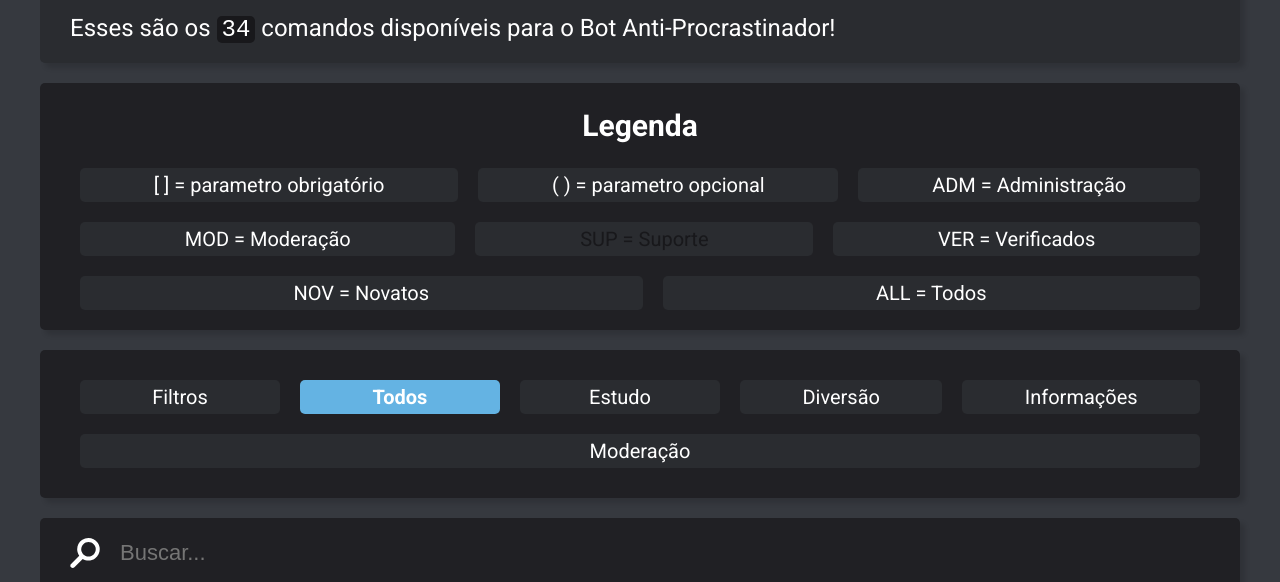
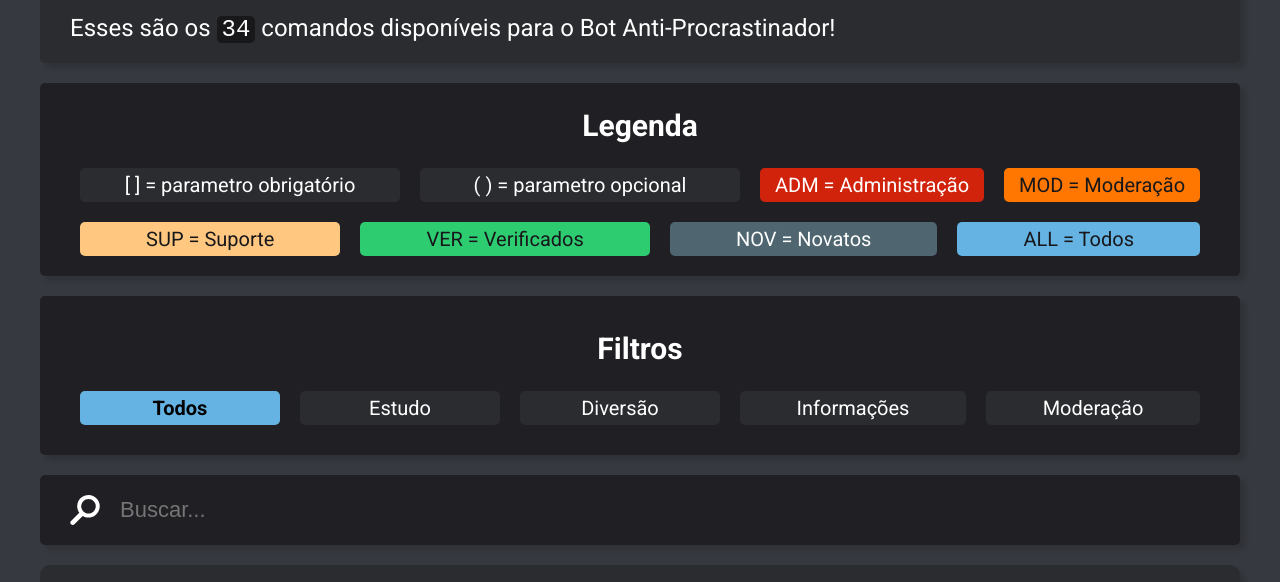
Before and after one commit to igorroc/ProcrastinaNao, a website: page comandos.html in a window 1280 px wide. Shown: the part 184-766 px from the top of the page. Drawn offline with Linux system fonts and the light colour scheme.

Commit message:
[add]: Accessibility [remove]: Unused keyframes [add]: Filters legend

```diff
--- a/comandos.css
+++ b/comandos.css
@@ -145,6 +145,8 @@ secret:hover {
 
 	position: sticky;
 	top: 0;
+
+	user-select: none;
 }
 
 .legenda li:first-child {
@@ -159,7 +161,7 @@ secret:hover {
 }
 
 .legenda li {
-	min-width: 300px;
+	min-width: max-content;
 	flex-grow: 1;
 
 	text-align: center;
@@ -169,7 +171,7 @@ secret:hover {
 	border-radius: 5px;
 
 	margin: 10px 10px;
-	padding: 5px 0;
+	padding: 5px 10px;
 }
 
 .filtros {
@@ -210,6 +212,18 @@ secret:hover {
 	background-color: #83b7d88c;
 }
 
+.filtros li:first-child {
+	width: 100%;
+	flex-grow: unset;
+
+	background: none;
+	border-radius: 0;
+
+	font-size: 1.5em;
+	font-weight: bold;
+
+	cursor: auto;
+}
 .lista li {
 	height: fit-content;
 
@@ -236,15 +250,14 @@ secret:hover {
 	max-height: 0;
 	overflow: hidden;
 
-	transition: max-height 300ms ease;
+	transition: max-height 300ms ease, margin 300ms ease;
 }
 
 .lista li:hover .desc {
+	margin: 10px 0;
+
 	max-height: 300px;
-
 	overflow: auto;
-
-	margin: 10px 0;
 }
 
 .title {
@@ -257,13 +270,13 @@ secret:hover {
 	font-size: 1.5em;
 }
 
-.title .perms{
+.title .perms {
 	margin-left: auto;
 	display: flex;
 	flex-wrap: wrap;
 }
 
-.title .perms h5{
+.title .perms h5 {
 	text-align: center;
 	font-weight: 900;
 
@@ -272,34 +285,41 @@ secret:hover {
 	padding: 10px 10px;
 
 	border-radius: 5px;
+
+	cursor: pointer;
+
+	position: relative;
 }
 
-.adm{
-	background-color: #ec2a10;
+.adm {
+	background-color: #d1230c !important;
 }
 
-.mod{
-	background-color: #FF7600;
-}
-
-.sup{
-	background-color: #FFC77F;
+.mod {
+	background-color: #ff7600 !important;
 	color: #18181b;
 }
 
-.ver{
-	background-color: #2ECC71;
+.sup {
+	background-color: #ffc77f !important;
+	color: #18181b;
 }
 
-.nov{
-	background-color: #607D8B;
+.ver {
+	background-color: #2ecc71 !important;
+	color: #18181b;
 }
 
-.all{
-	background-color: #64B3E3;
+.nov {
+	background-color: #4f6570 !important;
 }
 
-.ocult{
+.all {
+	background-color: #64b3e3 !important;
+	color: #18181b;
+}
+
+.ocult {
 	background-color: #18181b;
 }
 
@@ -322,6 +342,7 @@ secret:hover {
 .active-bg {
 	background-color: #64b3e3 !important;
 	font-weight: bold;
+	color: #000;
 }
 
 .comando-ativo {
@@ -356,19 +377,7 @@ secret:hover {
 	display: none;
 }
 
-@keyframes disappear {
-	0% {
-		opacity: 1;
-		display: block;
-	}
-	99% {
-		opacity: 0;
-	}
-	100% {
-		display: none !important;
-	}
-}
-
+/* * Scroll Bar */
 /* width */
 ::-webkit-scrollbar {
 	width: 12px;
```
